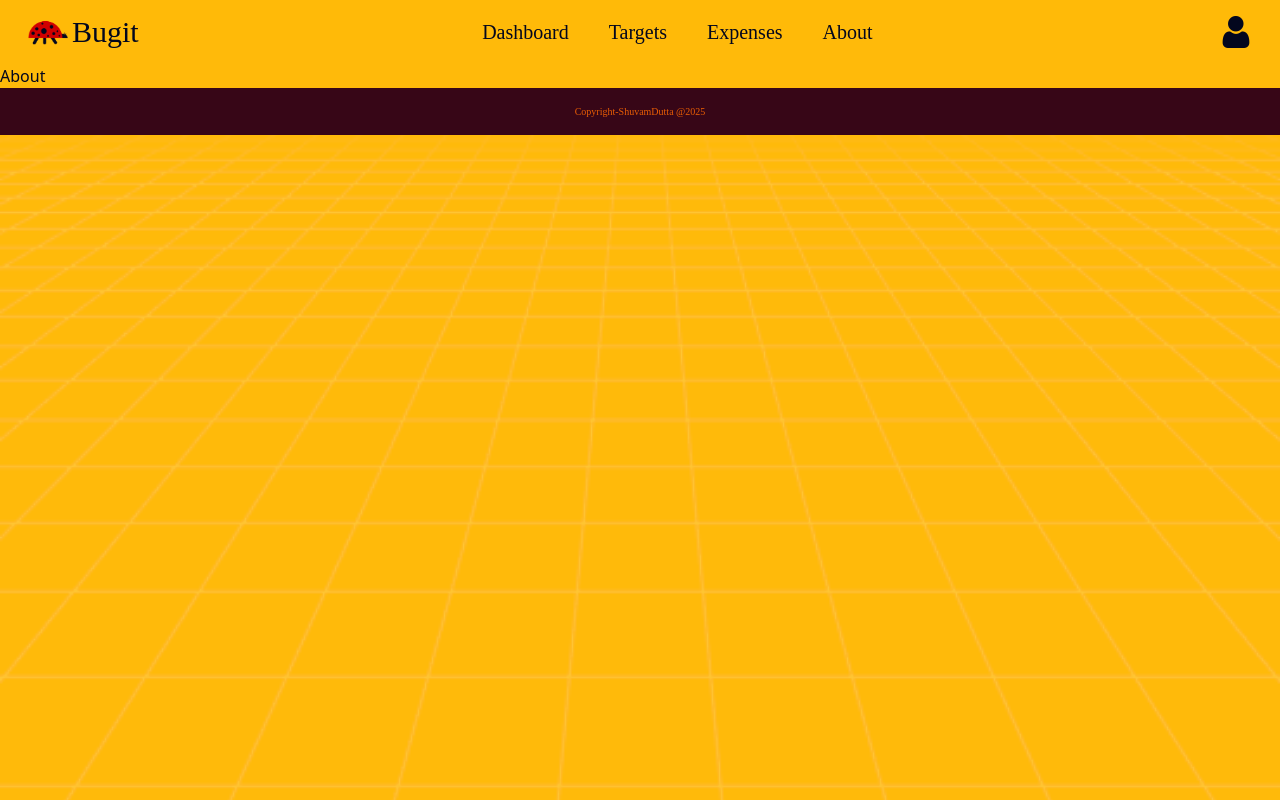
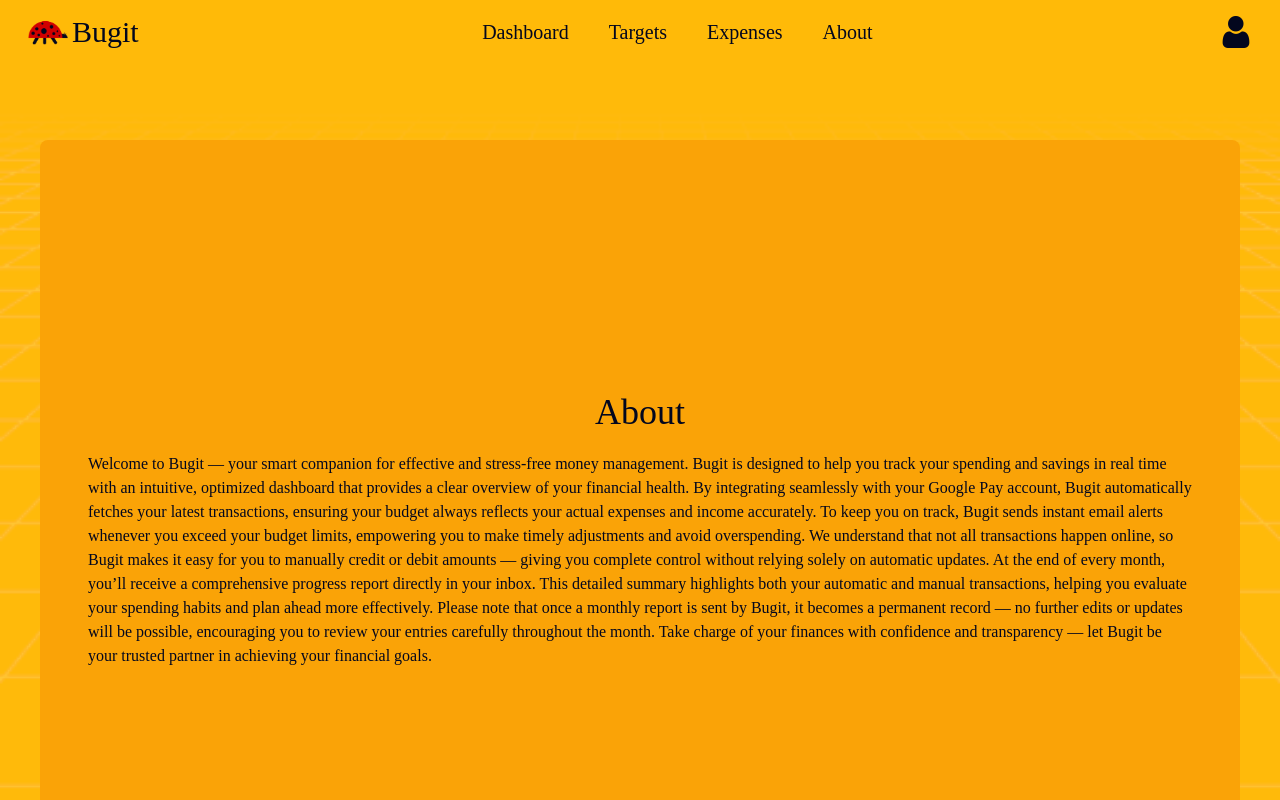
Before and after one commit to Shuvamdt/Buget, a React (Vite) app in the folder Client/: page /about in a window 1280 px wide. Built offline with nearby package versions, Linux system fonts and the light colour scheme; a web font is replaced by a local one.

Commit message:
About section add

```diff
--- a/Client/src/Components/Features.jsx
+++ b/Client/src/Components/Features.jsx
@@ -8,70 +8,71 @@ const Features = () => {
           <p>features</p>
         </div>
         <div className="grid grid-cols-1 md:grid-cols-3 sm:grid-cols-2 row-span-4 grid-rows-6 sm:grid-rows-3 md:grid-rows-2 gap-4 py-4">
-          <div className="px-5 pt-4 pb-4 rounded-2xl border-1 flex border-[#9D0208] bg-[#FAA307]">
+          <div className="px-5 pt-4 pb-4 rounded-2xl bg-[#FAA307]">
             <p className="px-1">
               <img
                 src="feature-1.png"
                 alt="icon"
                 className="float-left mt-2 mr-3 h-8 w-8 rounded-full bg-[#D00000] px-1 py-1"
               />
-              Optimized real time dashboard, which helps you to track your
+              Optimized real-time dashboard, which helps you to track your
               progress accurately.
             </p>
           </div>
-          <div className="px-5 pt-4 pb-4 rounded-2xl border-1 flex border-[#9D0208] bg-[#FAA307]">
+          <div className="px-5 pt-4 pb-4 rounded-2xl bg-[#FAA307]">
             <p className="px-1">
               <img
                 src="feature-2.png"
                 alt="icon"
                 className="float-left mt-2 mr-3 h-8 w-8 rounded-full bg-[#D00000] px-1 py-1"
               />
-              Real time updates from your google pay account helps you to stay
-              on track.
+              Real-time updates from your Google Pay account help you to stay on
+              track.
             </p>
           </div>
-          <div className="px-5 pt-4 pb-4 rounded-2xl border-1 flex border-[#9D0208] bg-[#FAA307]">
+          <div className="px-5 pt-4 pb-4 rounded-2xl bg-[#FAA307]">
             <p className="px-1">
               <img
                 src="feature-3.png"
                 alt="icon"
                 className="float-left mt-2 mr-3 h-8 w-8 rounded-full bg-[#D00000] px-1 py-1"
               />
-              If you are running out of budget email alerts will alert you to
-              stay updated.
+              If you run out of budget, email alerts will alert you to stay
+              updated.
             </p>
           </div>
-          <div className="px-5 pt-4 pb-4 rounded-2xl border-1 flex border-[#9D0208] bg-[#FAA307]">
+          <div className="px-5 pt-4 pb-4 rounded-2xl bg-[#FAA307]">
             <p className="px-1">
               <img
                 src="feature-4.png"
                 alt="icon"
                 className="float-left mt-2 mr-3 h-8 w-8 rounded-full bg-[#D00000] px-1 py-1"
               />
-              Additionally you can debit or credit your account manually so that
-              you don't need to stay dependent on google pay.
+              Additionally, you can debit or credit your account manually so
+              that you don't need to stay dependent on Google Pay.
             </p>
           </div>
-          <div className="px-5 pt-4 pb-4 rounded-2xl border-1 border-[#9D0208] bg-[#FAA307]">
+          <div className="px-5 pt-4 pb-4 rounded-2xl bg-[#FAA307]">
             <p className="px-1">
               <img
                 src="feature-5.png"
                 alt="icon"
                 className="float-left mt-2 mr-3 h-8 w-8 rounded-full bg-[#D00000] px-1 py-1"
               />
-              For each month you will get a result through your mail about your
-              progress of the month and manual transactions will be highlighted.
+              For each month, you will get a result through your mail about your
+              progress for the month, and manual transactions will be
+              highlighted.
             </p>
           </div>
-          <div className="px-5 pt-5 pb-4 rounded-2xl border-1 border-[#9D0208] bg-[#FAA307]">
+          <div className="px-5 pt-5 pb-4 rounded-2xl bg-[#FAA307]">
             <p className="px-1">
               <img
                 src="feature-6.png"
                 alt="icon"
                 className="float-left mt-2 mr-3 h-8 w-8 rounded-full bg-[#D00000] px-1 py-1"
               />
-              Once the progress report is released through mail you cannot
-              change or get updated report for any mistakes that happen from
+              Once the progress report is released through mail, you cannot
+              change or get an updated report for any mistakes that happen from
               your end.
             </p>
           </div>
--- a/Client/src/Pages/About.jsx
+++ b/Client/src/Pages/About.jsx
@@ -1,7 +1,36 @@
 import React from "react";
 
 const About = () => {
-  return <div>About</div>;
+  return (
+    <div>
+      <div className="min-h-screen mx-10 my-20 px-5 sm:px-10 py-20 flex flex-col justify-center items-center rounded-lg bg-[#FAA307]">
+        <h1 className="font-1 text-4xl">About</h1>
+        <p className="px-2 py-5 font-1">
+          Welcome to Bugit — your smart companion for effective and stress-free
+          money management. Bugit is designed to help you track your spending
+          and savings in real time with an intuitive, optimized dashboard that
+          provides a clear overview of your financial health. By integrating
+          seamlessly with your Google Pay account, Bugit automatically fetches
+          your latest transactions, ensuring your budget always reflects your
+          actual expenses and income accurately. To keep you on track, Bugit
+          sends instant email alerts whenever you exceed your budget limits,
+          empowering you to make timely adjustments and avoid overspending. We
+          understand that not all transactions happen online, so Bugit makes it
+          easy for you to manually credit or debit amounts — giving you complete
+          control without relying solely on automatic updates. At the end of
+          every month, you’ll receive a comprehensive progress report directly
+          in your inbox. This detailed summary highlights both your automatic
+          and manual transactions, helping you evaluate your spending habits and
+          plan ahead more effectively. Please note that once a monthly report is
+          sent by Bugit, it becomes a permanent record — no further edits or
+          updates will be possible, encouraging you to review your entries
+          carefully throughout the month. Take charge of your finances with
+          confidence and transparency — let Bugit be your trusted partner in
+          achieving your financial goals.
+        </p>
+      </div>
+    </div>
+  );
 };
 
 export default About;
```
